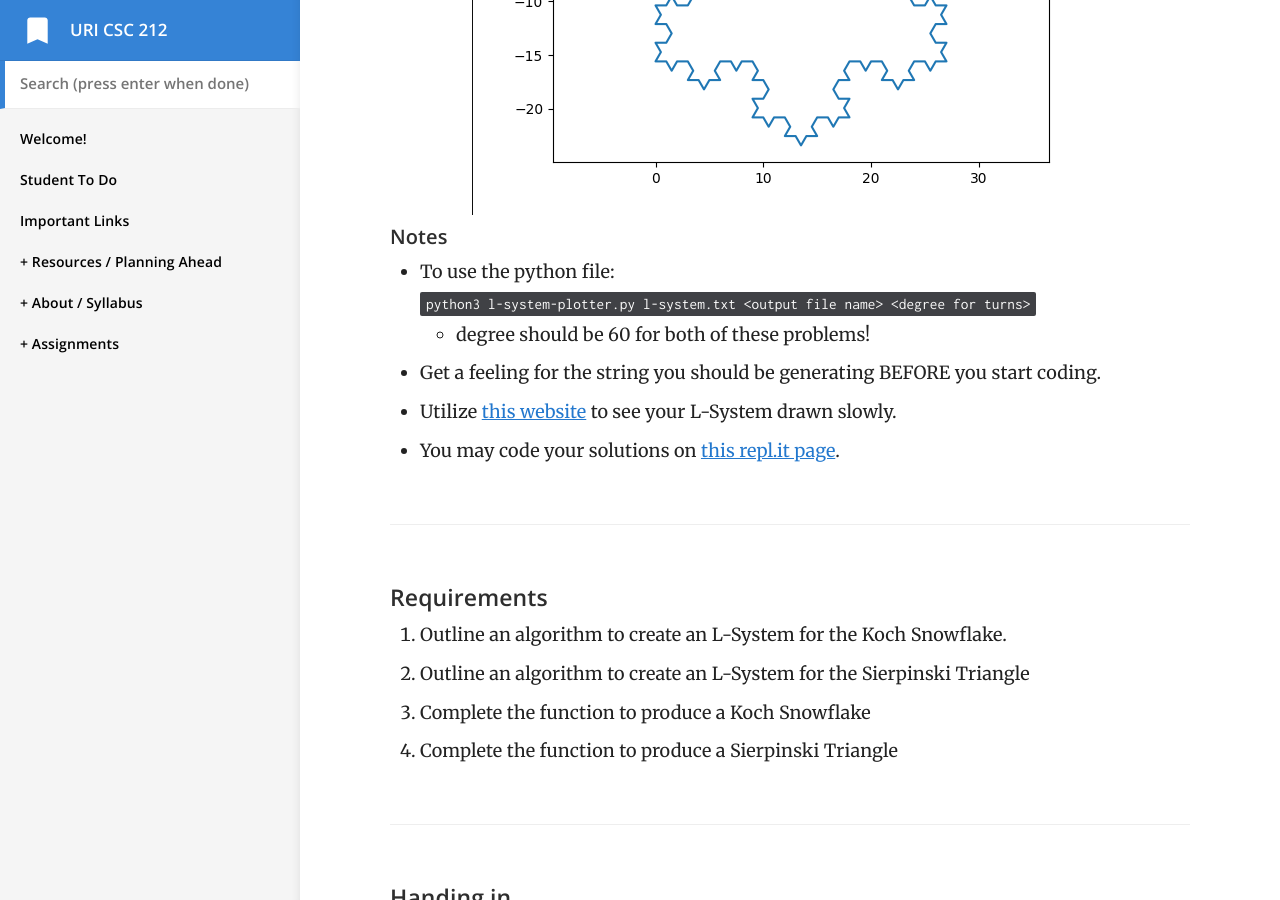
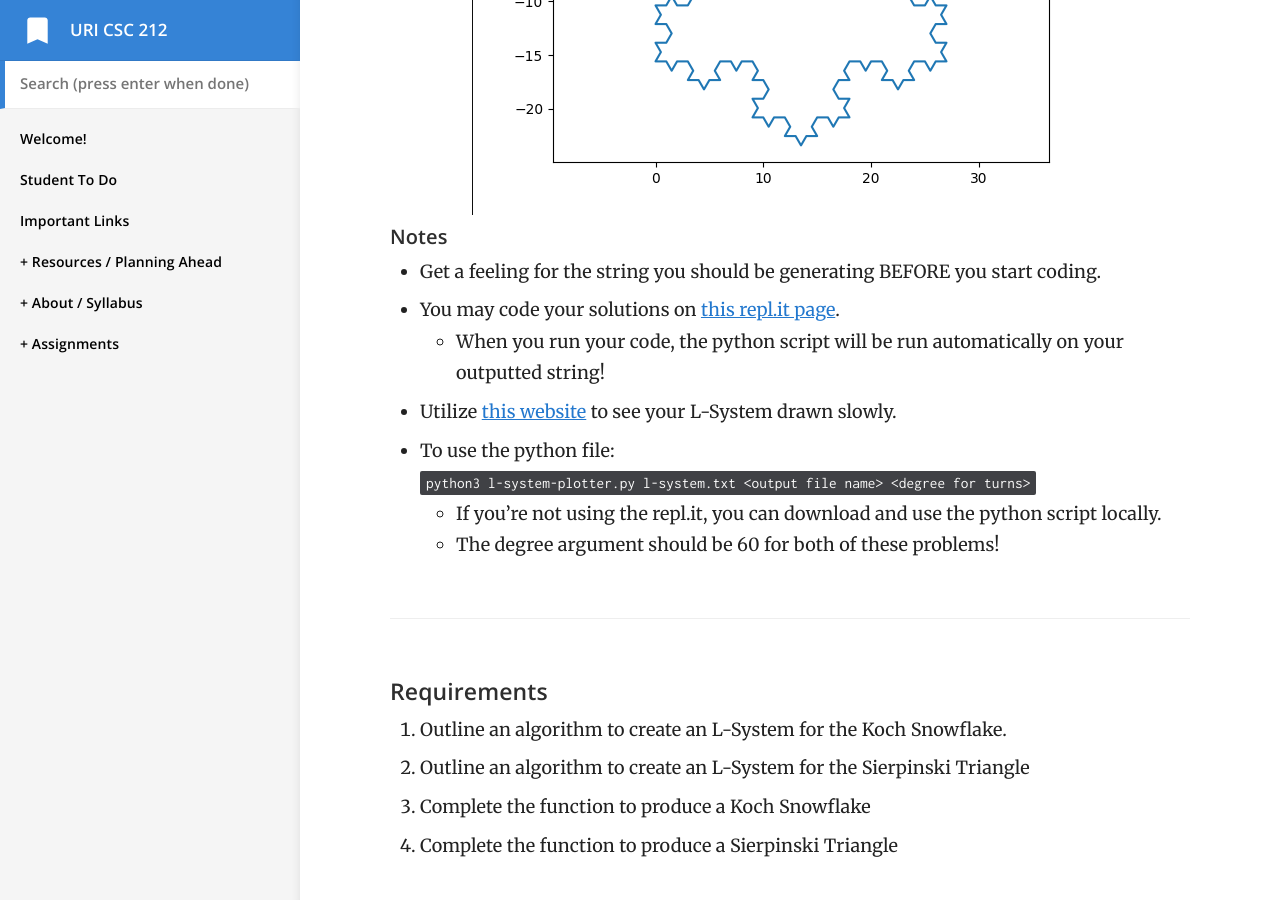
Before and after one commit to vcc-csc212/sp21-archive, a Jekyll site: the page built from _docs/labs/lab-06/lab-06.md, in a window 1280 px wide and 900 px high, scrolled down 7354 px. Built offline with Jekyll 4.4.1, drawn with Linux system fonts in a browser that asks for light colours.

Commit message:
publish lab 6

```diff
--- a/_docs/labs/lab-06/lab-06.md
+++ b/_docs/labs/lab-06/lab-06.md
@@ -102,12 +102,13 @@ After the third iteration:
 
 ##### Notes
 
+- Get a feeling for the string you should be generating BEFORE you start coding.
+- You may code your solutions on [this repl.it page](https://repl.it/@ChristianEsteve/CSC212-Lab-6).
+	- When you run your code, the python script will be run automatically on your outputted string!
+- Utilize [this website](https://trinket.io/python/ac4e46dc05) to see your L-System drawn slowly.
 - To use the python file: `python3 l-system-plotter.py l-system.txt <output file name> <degree for turns>  `
-  - degree should be 60 for both of these problems!
-- Get a feeling for the string you should be generating BEFORE you start coding.
-- Utilize [this website](https://trinket.io/python/ac4e46dc05) to see your L-System drawn slowly.
-- You may code your solutions on [this repl.it page](https://repl.it/@ChristianEsteve/CSC212-Lab-6).
-
+	- If you're not using the repl.it, you can download and use the python script locally.
+	- The degree argument should be 60 for both of these problems!
 
 ---
 
```
Also changed, not shown: todo.md (+1 -1 lines).
